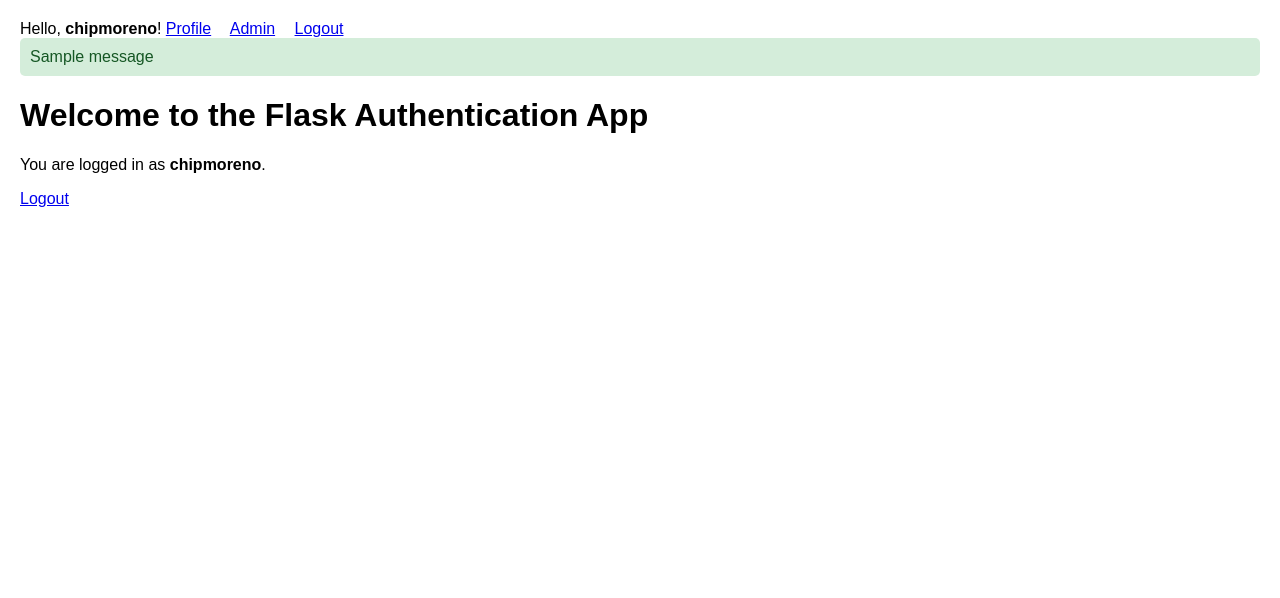
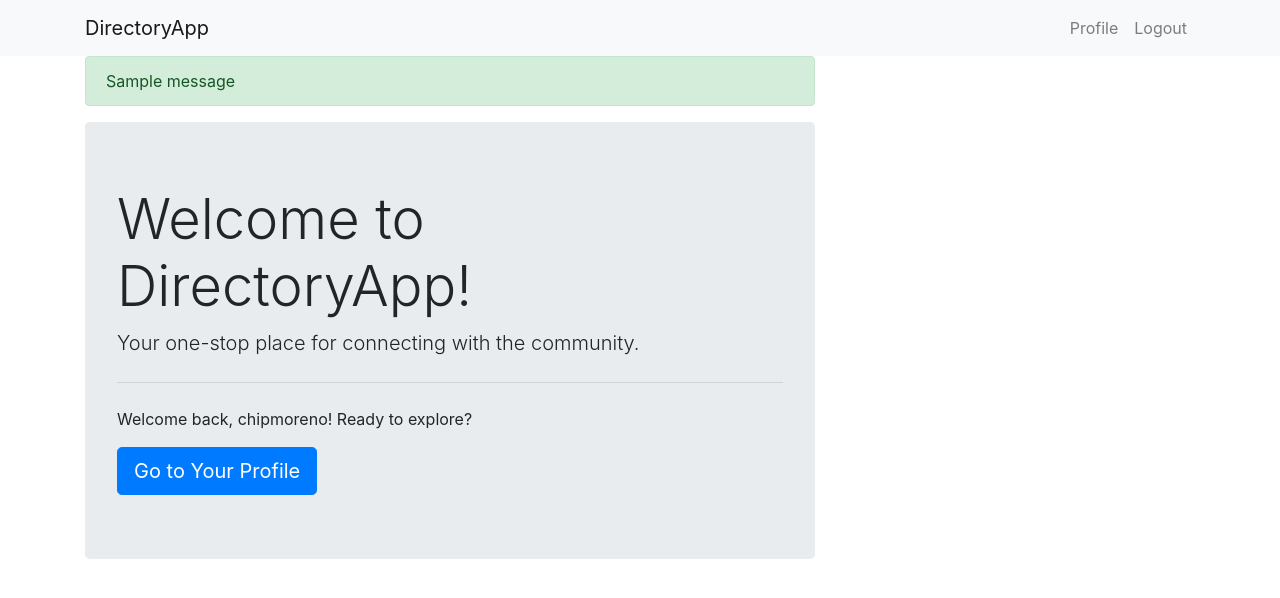
Before and after one commit to chipmoreno/flask-auth-roles-app, a Flask app: page / in a window 1280 px wide. Shown: the top 598 px of the page. Run offline with Flask 3, Linux system fonts and the light colour scheme; a user stored in the database is signed in; tables that the repository leaves empty hold one stand-in row (values such as "Sample post"); one stand-in notice (Sample message) is shown; some libraries are stand-ins or nearby versions.

Commit message:
Improved modularity, scalability

```diff
--- a/app.py
+++ /dev/null
@@ -1,117 +0,0 @@
-from flask import Flask, render_template, redirect, url_for, flash, request
-from models import db, User, Role
-from forms import RegistrationForm, LoginForm
-from flask_login import LoginManager, login_user, logout_user, current_user, login_required
-
-app = Flask(__name__)
-app.config['SECRET_KEY'] = 'your-secret-key'
-app.config['SQLALCHEMY_DATABASE_URI'] = 'sqlite:///auth_app.db'
-app.config['SQLALCHEMY_TRACK_MODIFICATIONS'] = False
-
-db.init_app(app)
-login_manager = LoginManager()
-login_manager.init_app(app)
-login_manager.login_view = 'login'  # redirect to login when login required
-
-@login_manager.user_loader
-def load_user(user_id):
-    return User.query.get(int(user_id))
-
-
-def create_tables():
-    db.create_all()
-    if not Role.query.filter_by(name='admin').first():
-        admin_role = Role(name='admin')
-        user_role = Role(name='user')
-        db.session.add_all([admin_role, user_role])
-        db.session.commit()
-
-if __name__ == '__main__':
-    with app.app_context():
-        create_tables()
-    app.run(debug=True)
-
-@app.route('/')
-def index():
-    return render_template('index.html')
-
-@app.route('/register', methods=['GET', 'POST'])
-def register():
-    if current_user.is_authenticated:
-        return redirect(url_for('index'))
-    form = RegistrationForm()
-    if form.validate_on_submit():
-        user = User(username=form.username.data, email=form.email.data)
-        user.set_password(form.password.data)
-
-        # Assign 'user' role by default
-        user_role = Role.query.filter_by(name='user').first()
-        user.roles.append(user_role)
-
-        db.session.add(user)
-        db.session.commit()
-        flash('Registration successful! You can now log in.', 'success')
-        return redirect(url_for('login'))
-    return render_template('register.html', form=form)
-
-@app.route('/login', methods=['GET', 'POST'])
-def login():
-    if current_user.is_authenticated:
-        print("Already authenticated, redirecting to index.")
-        return redirect(url_for('index'))
-    form = LoginForm()
-    if form.validate_on_submit():
-        print("Form validated.")
-        user = User.query.filter_by(username=form.username.data).first()
-        if user:
-            print(f"User found: {user.username}")
-        else:
-            print("User not found.")
-        if user and user.check_password(form.password.data):
-            print("Password correct, logging in.")
-            login_user(user)
-            flash('Logged in successfully!', 'success')
-            next_page = request.args.get('next')
-            print(f"Redirecting to: {next_page or url_for('index')}")
-            return redirect(next_page or url_for('index'))
-        else:
-            print("Invalid username or password.")
-            flash('Invalid username or password', 'danger')
-    else:
-        if request.method == 'POST':
-            print("Form did not validate.")
-    return render_template('login.html', form=form)
-
-@app.route('/logout')
-@login_required
-def logout():
-    logout_user()
-    flash('You have been logged out.', 'info')
-    return redirect(url_for('index'))
-
-@app.route('/profile')
-@login_required
-def profile():
-    return render_template('profile.html')
-
-def admin_required(f):
-    from functools import wraps
-    @wraps(f)
-    def decorated_function(*args, **kwargs):
-        if not current_user.is_authenticated or not current_user.has_role('admin'):
-            flash('Admin access required', 'warning')
-            return redirect(url_for('index'))
-        return f(*args, **kwargs)
-    return decorated_function
-
-@app.route('/admin')
-@login_required
-@admin_required
-def admin_panel():
-    users = User.query.all()
-    return render_template('admin.html', users=users)
-
-if __name__ == '__main__':
-    with app.app_context():
-        create_tables()
-    app.run(debug=True)
--- a/forms.py
+++ b/app/auth/forms.py
@@ -1,7 +1,7 @@
 from flask_wtf import FlaskForm
 from wtforms import StringField, PasswordField, SubmitField
 from wtforms.validators import DataRequired, Email, EqualTo, ValidationError
-from models import User
+from ..models import User
 
 class RegistrationForm(FlaskForm):
 	username = StringField('Username', validators=[DataRequired()])
--- /dev/null
+++ b/app/main/routes.py
@@ -0,0 +1,20 @@
+# app/main/routes.py
+
+from flask import Blueprint, render_template
+from flask_login import login_required, current_user
+
+# Create a Blueprint
+main_bp = Blueprint('main', __name__)
+
+@main_bp.route('/')
+@main_bp.route('/index')
+def index():
+    """Homepage."""
+    return render_template('index.html', title='Welcome')
+
+@main_bp.route('/profile')
+@login_required
+def profile():
+    """User profile page."""
+    # current_user is automatically available from Flask-Login
+    return render_template('profile.html', title='Your Profile', user=current_user)
--- /dev/null
+++ b/app/templates/base.html
@@ -0,0 +1,58 @@
+<!-- app/templates/base.html -->
+
+<!DOCTYPE html>
+<html lang="en">
+<head>
+    <meta charset="UTF-8">
+    <meta name="viewport" content="width=device-width, initial-scale=1.0">
+    {% if title %}
+    <title>{{ title }} - DirectoryApp</title>
+    {% else %}
+    <title>Welcome to DirectoryApp</title>
+    {% endif %}
+    <!-- You might want to add a link to a CSS framework like Bootstrap later -->
+    <link rel="stylesheet" href="https://stackpath.bootstrapcdn.com/bootstrap/4.3.1/css/bootstrap.min.css">
+</head>
+<body>
+    <nav class="navbar navbar-expand-lg navbar-light bg-light">
+        <div class="container">
+            <!-- FIXED: The homepage link now points to 'main.index' -->
+            <a class="navbar-brand" href="{{ url_for('main.index') }}">DirectoryApp</a>
+            <div class="navbar-nav">
+                <!-- Logic to show links based on login status -->
+                {% if current_user.is_authenticated %}
+                    <!-- FIXED: The profile link now points to 'main.profile' -->
+                    <a class="nav-item nav-link" href="{{ url_for('main.profile') }}">Profile</a>
+                    <!-- FIXED: The logout link now points to 'auth.logout' -->
+                    <a class="nav-item nav-link" href="{{ url_for('auth.logout') }}">Logout</a>
+                {% else %}
+                    <!-- FIXED: The login link now points to 'auth.login' -->
+                    <a class="nav-item nav-link" href="{{ url_for('auth.login') }}">Login</a>
+                    <!-- FIXED: The register link now points to 'auth.register' -->
+                    <a class="nav-item nav-link" href="{{ url_for('auth.register') }}">Register</a>
+                {% endif %}
+            </div>
+        </div>
+    </nav>
+
+    <main role="main" class="container">
+        <div class="row">
+            <div class="col-md-8">
+                <!-- Flash messages -->
+                {% with messages = get_flashed_messages(with_categories=true) %}
+                    {% if messages %}
+                        {% for category, message in messages %}
+                            <div class="alert alert-{{ category }}">
+                                {{ message }}
+                            </div>
+                        {% endfor %}
+                    {% endif %}
+                {% endwith %}
+                <!-- This is where content from other pages will be inserted -->
+                {% block content %}{% endblock %}
+            </div>
+        </div>
+    </main>
+
+</body>
+</html>
--- /dev/null
+++ b/app/templates/index.html
@@ -0,0 +1,21 @@
+<!-- NEW and CORRECTED app/templates/index.html -->
+{% extends "base.html" %}
+
+{% block content %}
+    <div class="jumbotron">
+        <h1 class="display-4">Welcome to DirectoryApp!</h1>
+        <p class="lead">Your one-stop place for connecting with the community.</p>
+        <hr class="my-4">
+
+        <!-- Logic to show different content based on login status -->
+        {% if current_user.is_authenticated %}
+            <p>Welcome back, {{ current_user.username }}! Ready to explore?</p>
+            <a class="btn btn-primary btn-lg" href="{{ url_for('main.profile') }}" role="button">Go to Your Profile</a>
+        {% else %}
+            <p>Get started by creating an account or logging in.</p>
+            <!-- FIXED: The links now point to the 'auth' blueprint -->
+            <a class="btn btn-primary btn-lg" href="{{ url_for('auth.login') }}" role="button">Log In</a>
+            <a class="btn btn-secondary btn-lg" href="{{ url_for('auth.register') }}" role="button">Register</a>
+        {% endif %}
+    </div>
+{% endblock %}
--- a/templates/login.html
+++ b/app/templates/login.html
@@ -4,7 +4,7 @@
 
 {% block content %}
 <h2>Login</h2>
-<form method="POST" action="{{ url_for('login') }}">
+<form method="POST" action="{{ url_for('auth.login') }}">
     {{ form.hidden_tag() }}
     <p>
         {{ form.username.label }}<br>
@@ -22,5 +22,5 @@
     </p>
     <p>{{ form.submit() }}</p>
 </form>
-<p>Don't have an account? <a href="{{ url_for('register') }}">Register here</a>.</p>
+<p>Don't have an account? <a href="{{ url_for('auth.register') }}">Register here</a>.</p>
 {% endblock %}
--- a/templates/register.html
+++ b/app/templates/register.html
@@ -4,7 +4,7 @@
 
 {% block content %}
 <h2>Register</h2>
-<form method="POST" action="{{ url_for('register') }}">
+<form method="POST" action="{{ url_for('auth.register') }}">
     {{ form.hidden_tag() }}
     <p>
         {{ form.username.label }}<br>
@@ -36,5 +36,5 @@
     </p>
     <p>{{ form.submit() }}</p>
 </form>
-<p>Already have an account? <a href="{{ url_for('login') }}">Log in here</a>.</p>
+<p>Already have an account? <a href="{{ url_for('auth.login') }}">Log in here</a>.</p>
 {% endblock %}
--- a/models.py
+++ /dev/null
@@ -1,30 +0,0 @@
-from flask_sqlalchemy import SQLAlchemy
-from flask_login import UserMixin
-from werkzeug.security import generate_password_hash, check_password_hash
-
-db = SQLAlchemy()
-
-user_roles = db.Table('user_roles',
-	db.Column('user_id', db.Integer, db.ForeignKey('user.id')),
-	db.Column('role_id', db.Integer, db.ForeignKey('role.id'))
-)
-
-class User(UserMixin, db.Model):
-	id = db.Column(db.Integer, primary_key=True)
-	username = db.Column(db.String(64), unique=True, nullable=False)
-	email = db.Column(db.String(120), unique=True, nullable=False)
-	password_hash = db.Column(db.String(128))
-	roles = db.relationship('Role', secondary=user_roles, backref='users')
-
-	def set_password(self, password):
-		self.password_hash=generate_password_hash(password)
-
-	def check_password(self, password):
-		return check_password_hash(self.password_hash, password)
-
-	def has_role(self, role_name):
-		return any(role.name == role_name for role in self.roles)
-
-class Role(db.Model):
-	id = db.Column(db.Integer, primary_key=True)
-	name = db.Column(db.String(64), unique=True)
--- a/templates/base.html
+++ /dev/null
@@ -1,45 +0,0 @@
-<!doctype html>
-<html lang="en">
-<head>
-    <meta charset="UTF-8" />
-    <meta name="viewport" content="width=device-width, initial-scale=1" />
-    <title>{% block title %}Flask Auth App{% endblock %}</title>
-    <style>
-        /* Simple CSS for demonstration */
-        body { font-family: Arial, sans-serif; margin: 0; padding: 20px; }
-        nav a { margin-right: 15px; }
-        .flash { padding: 10px; border-radius: 5px; margin-bottom: 15px; }
-        .flash-success { background-color: #d4edda; color: #155724; }
-        .flash-danger { background-color: #f8d7da; color: #721c24; }
-        .flash-warning { background-color: #fff3cd; color: #856404; }
-        .flash-info { background-color: #d1ecf1; color: #0c5460; }
-    </style>
-</head>
-<body>
-
-<nav>
-    {% if current_user.is_authenticated %}
-        Hello, <strong>{{ current_user.username }}</strong>!
-        <a href="{{ url_for('profile') }}">Profile</a>
-        {% if current_user.has_role('admin') %}
-            <a href="{{ url_for('admin_panel') }}">Admin</a>
-        {% endif %}
-        <a href="{{ url_for('logout') }}">Logout</a>
-    {% else %}
-        <a href="{{ url_for('login') }}">Login</a>
-        <a href="{{ url_for('register') }}">Register</a>
-    {% endif %}
-</nav>
-
-{% with messages = get_flashed_messages(with_categories=true) %}
-  {% if messages %}
-    {% for category, message in messages %}
-      <div class="flash flash-{{ category }}">{{ message }}</div>
-    {% endfor %}
-  {% endif %}
-{% endwith %}
-
-{% block content %}{% endblock %}
-
-</body>
-</html>
--- a/templates/index.html
+++ /dev/null
@@ -1,16 +0,0 @@
-{% extends "base.html" %}
-
-{% block title %}Home - Flask Auth App{% endblock %}
-
-{% block content %}
-  <h1>Welcome to the Flask Authentication App</h1>
-  {% if current_user.is_authenticated %}
-    <p>You are logged in as <strong>{{ current_user.username }}</strong>.</p>
-    <a href="{{ url_for('logout') }}">Logout</a>
-  {% else %}
-    <p>
-      Please <a href="{{ url_for('login') }}">log in</a>
-      or <a href="{{ url_for('register') }}">register</a> to start.
-    </p>
-  {% endif %}
-{% endblock %}
```
Also changed, not shown: app/__init__.py (added, +47 -0 lines), app/auth/routes.py (added, +60 -0 lines), app/models.py (added, +43 -0 lines), app/auth/__init__.py (added), app/extensions.py (added), app/main/__init__.py (added), app/templates/admin.html (renamed from templates/admin.html), app/templates/profile.html (renamed from templates/profile.html), instance/auth_app.db.
